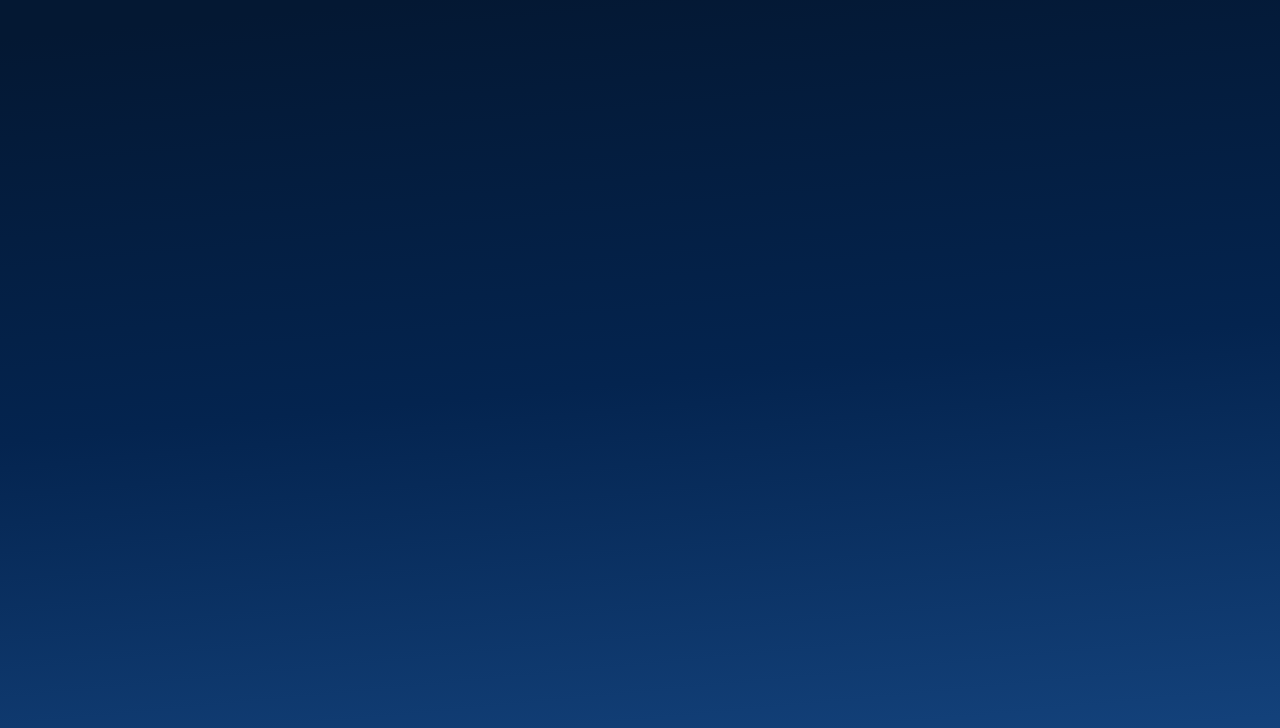
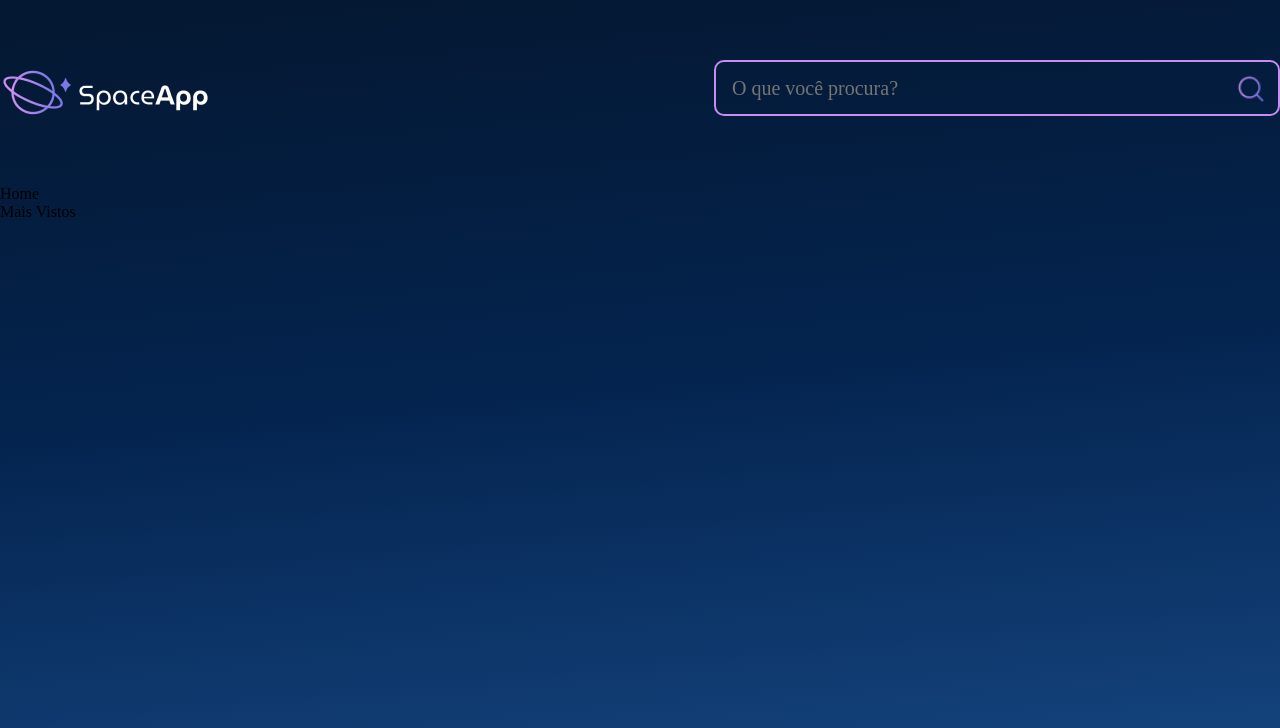
Before and after one commit to Ian-Alemida/brahmand-app, a React (Vite) app: page / in a window 1280 px wide. Shown: the top 728 px of the page. Built offline with nearby package versions, Linux system fonts and the light colour scheme.

Commit message:
Começando a criar o aside

```diff
--- a/src/App.jsx
+++ b/src/App.jsx
@@ -1,5 +1,7 @@
 import styled from "styled-components"
 import EstilosGlobais from "./componentes/EstilosGlobais"
+import Cabecalho from "./componentes/Cabecalho"
+import BarraLateral from "./componentes/BarraLateral"
 
 const FundoGradiente = styled.div`
   background: linear-gradient(174.61deg, #041833 4.16%, #04244F 48%, #154580 96.76%);;
@@ -12,6 +14,8 @@ function App() {
   return (
     <FundoGradiente>
       <EstilosGlobais/>
+      <Cabecalho/>
+      <BarraLateral/>
     </FundoGradiente>
   )
 }
--- /dev/null
+++ b/src/componentes/BarraLateral/ItemNavegação/index.jsx
@@ -0,0 +1,16 @@
+import styled from "styled-components"
+
+const ItemNavegacaoEstilizado = styled.li`
+
+`
+
+function ItemNavegacao({children, iconeAtivo, iconeInativo, ativo = false}) {
+    return (
+        <ItemNavegacaoEstilizado>
+            <img src={ativo ? iconeAtivo : iconeInativo} alt="" />
+            {children}
+        </ItemNavegacaoEstilizado>
+    )
+}
+
+export default ItemNavegacao
--- /dev/null
+++ b/src/componentes/BarraLateral/index.jsx
@@ -0,0 +1,27 @@
+import styled from "styled-components"
+import ItemNavegacao from "./ItemNavegação"
+
+const ListaEstilizada = styled.ul`
+    list-style: none;
+    padding: 0;
+    margin: 0;
+`
+
+function BarraLateral() {
+    return (
+        <aside>
+            <nav>
+                <ListaEstilizada>
+                    <ItemNavegacao>
+                        Home
+                    </ItemNavegacao>
+                    <ItemNavegacao>
+                        Mais Vistos
+                    </ItemNavegacao>
+                </ListaEstilizada>
+            </nav>
+        </aside>
+    )
+}
+
+export default BarraLateral
--- /dev/null
+++ b/src/componentes/Cabecalho/index.jsx
@@ -0,0 +1,22 @@
+import styled from "styled-components"
+import CampoTexto from "../CampoTexto"
+
+const HeaderEstilizado = styled.header`
+    padding: 60px 0;
+    display: flex;
+    justify-content: space-between;
+    img {
+        max-width: 212px;
+    }
+`
+
+function Cabecalho() {
+    return (
+        <HeaderEstilizado>
+            <img src="./imagens/Logo.png" alt="" />
+            <CampoTexto/>
+        </HeaderEstilizado>
+    )
+}
+
+export default Cabecalho
--- /dev/null
+++ b/src/componentes/CampoTexto/index.jsx
@@ -0,0 +1,39 @@
+import { styled } from "styled-components"
+import search from './search.png'
+
+const ContainerEstilizado = styled.div`
+    position: relative;
+    display: inline-block;
+`;
+const CampoTextoEstilizado = styled.input`
+    height: 56px;
+    padding: 12px 16px;
+    border-radius: 10px;
+    border: 2px solid;
+    border-color: #C98CF1;
+    background: transparent;
+    box-sizing: border-box;
+    width: 566px;
+    color: #D9D9D9;
+    font-weight: 400;
+    font-size: 20px;
+    line-height: 20px;
+`
+const IconeLupa = styled.img`
+    position: absolute;
+    top: 10px;
+    right: 10px;
+    width: 38px;
+    height: 38px;
+`;
+
+const CampoTexto = () => {
+    return (
+        <ContainerEstilizado>
+            <CampoTextoEstilizado placeholder="O que você procura?" />
+            <IconeLupa src={search} alt="ícone de lupa" />
+        </ContainerEstilizado>
+    )
+}
+
+export default CampoTexto
```
Also changed, not shown: src/componentes/CampoTexto/search.png (renamed from src/assets/search.png).
